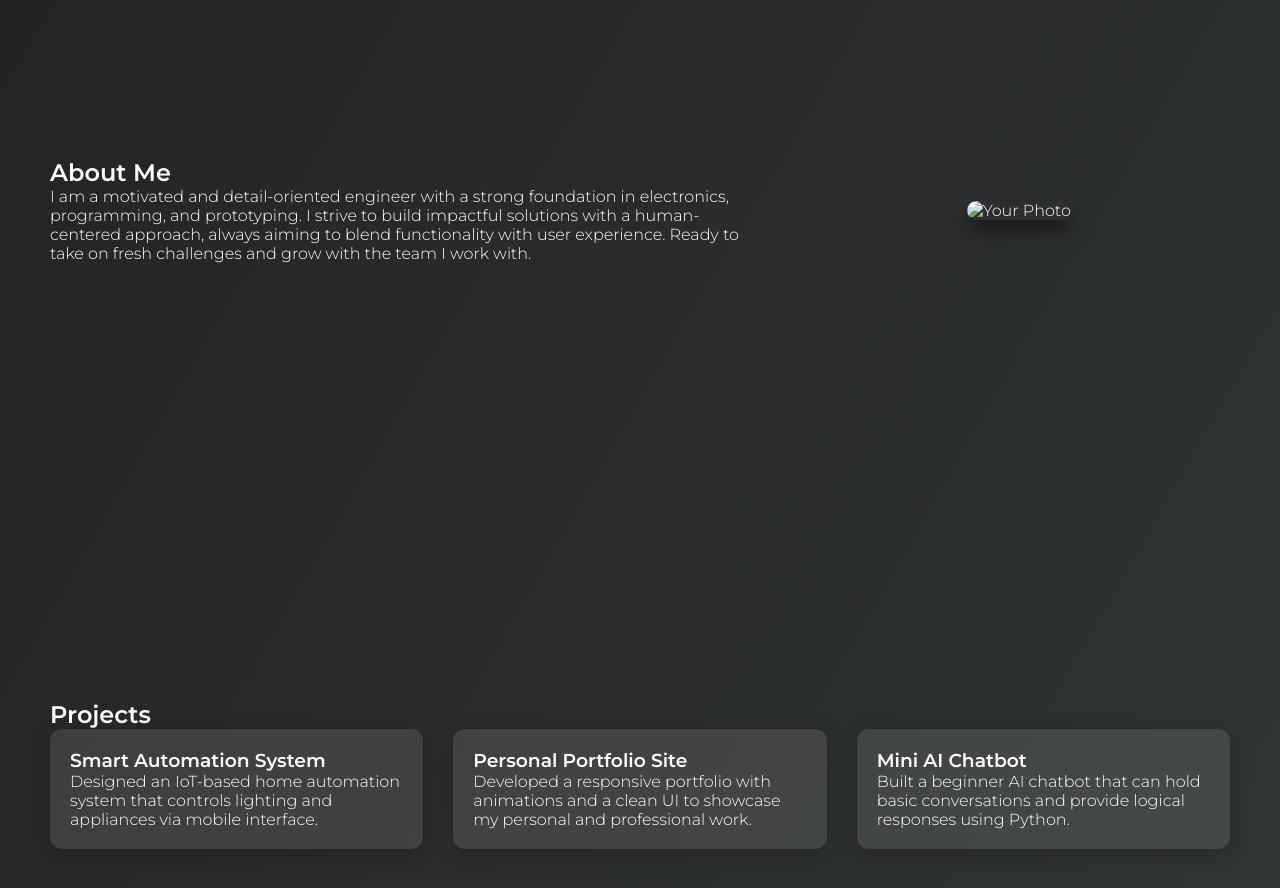
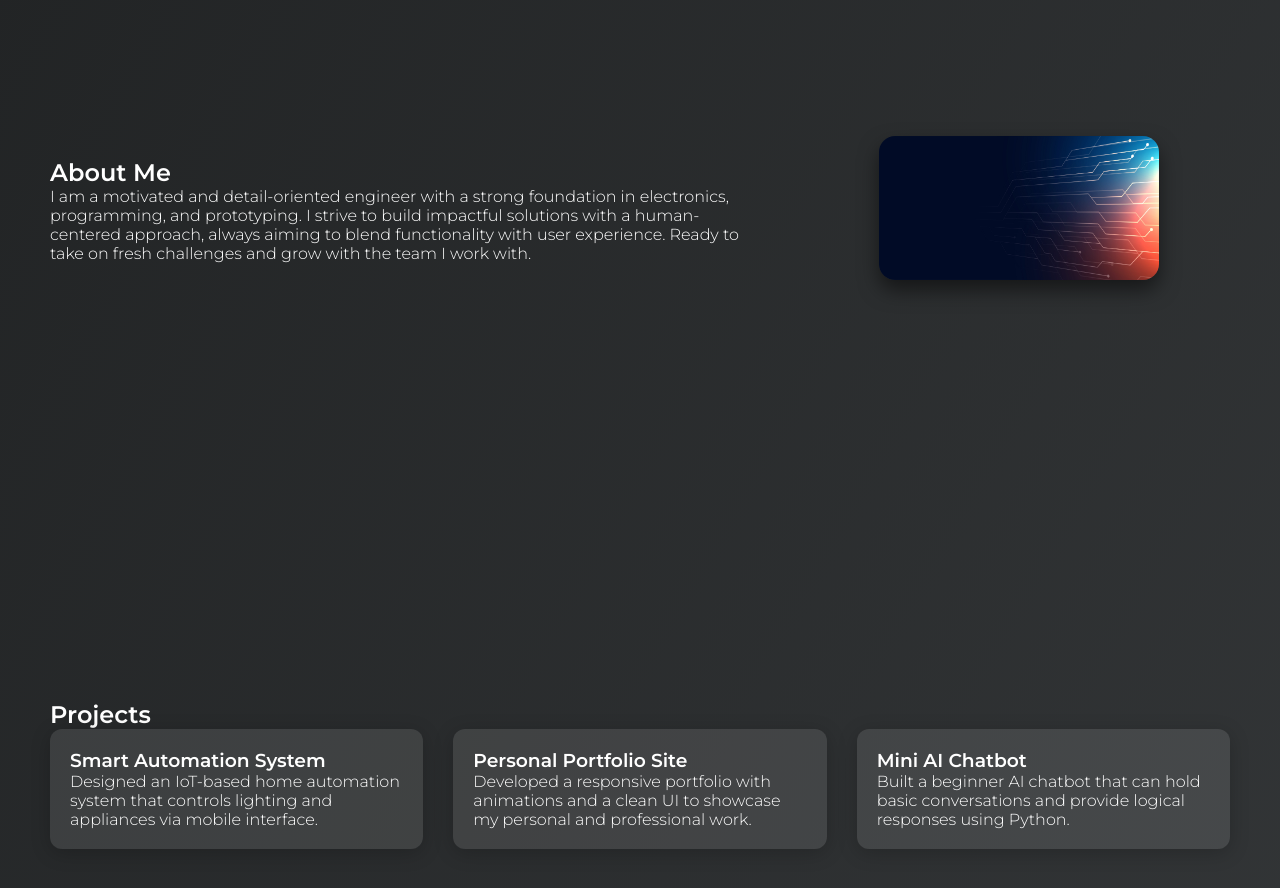
Before and after one commit to sanjeevy12/mark.txt, a plain HTML site: page index.html in a window 1280 px wide. Shown: the part 1020-1908 px from the top of the page. Drawn offline with Linux system fonts and the light colour scheme.

Commit message:
image path is updated

```diff
--- a/index.html
+++ b/index.html
@@ -167,7 +167,7 @@
       <p>I am a motivated and detail-oriented engineer with a strong foundation in electronics, programming, and prototyping. I strive to build impactful solutions with a human-centered approach, always aiming to blend functionality with user experience. Ready to take on fresh challenges and grow with the team I work with.</p>
     </div>
     <div class="photo">
-      <img src="test\images\8b9aa08f-3be4-4e99-a011-5405a101a956.jpg" alt="Your Photo">
+      <img src="images/profile.jpg" alt="Your Photo">
     </div>
   </section>
 
```
